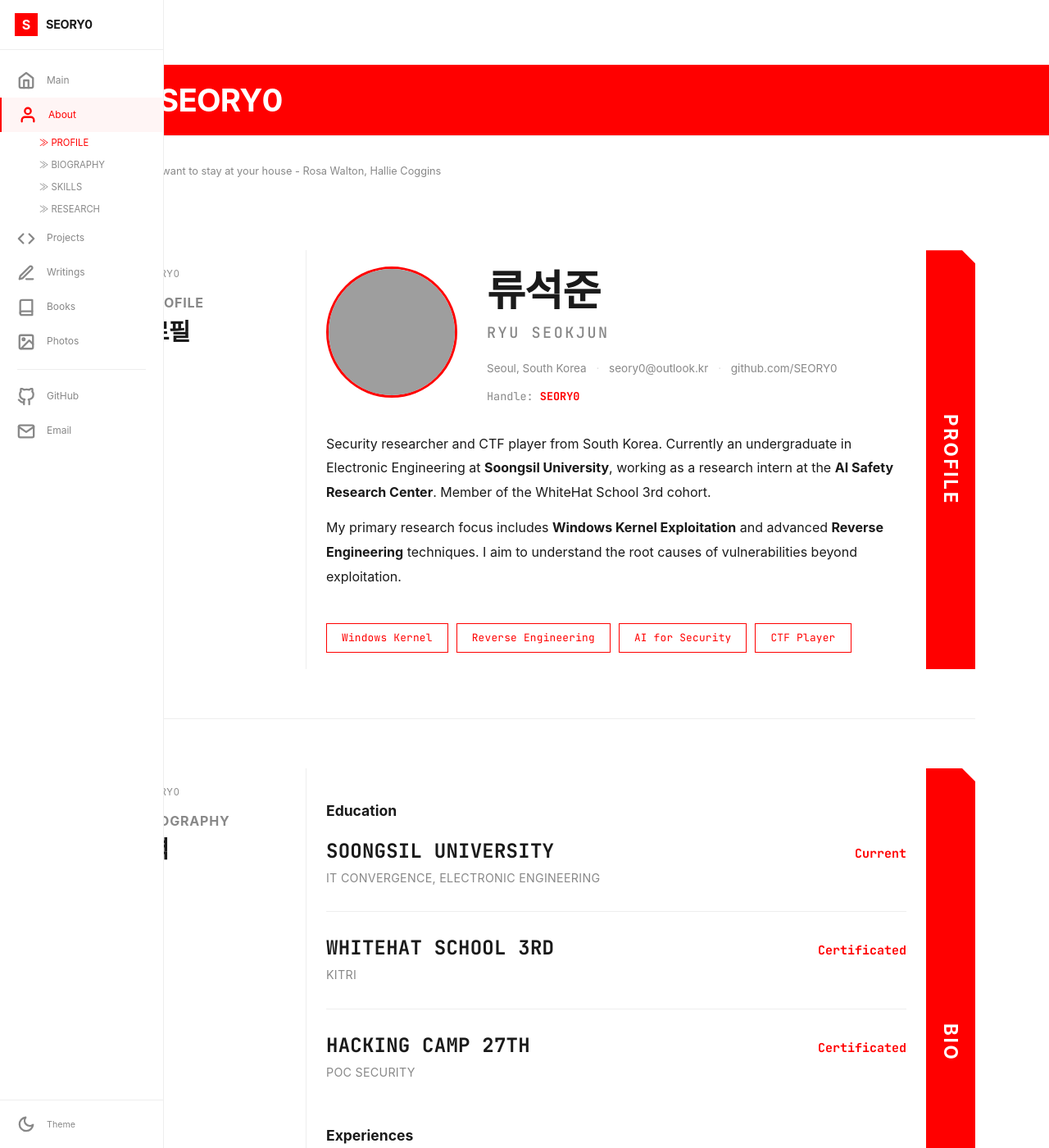
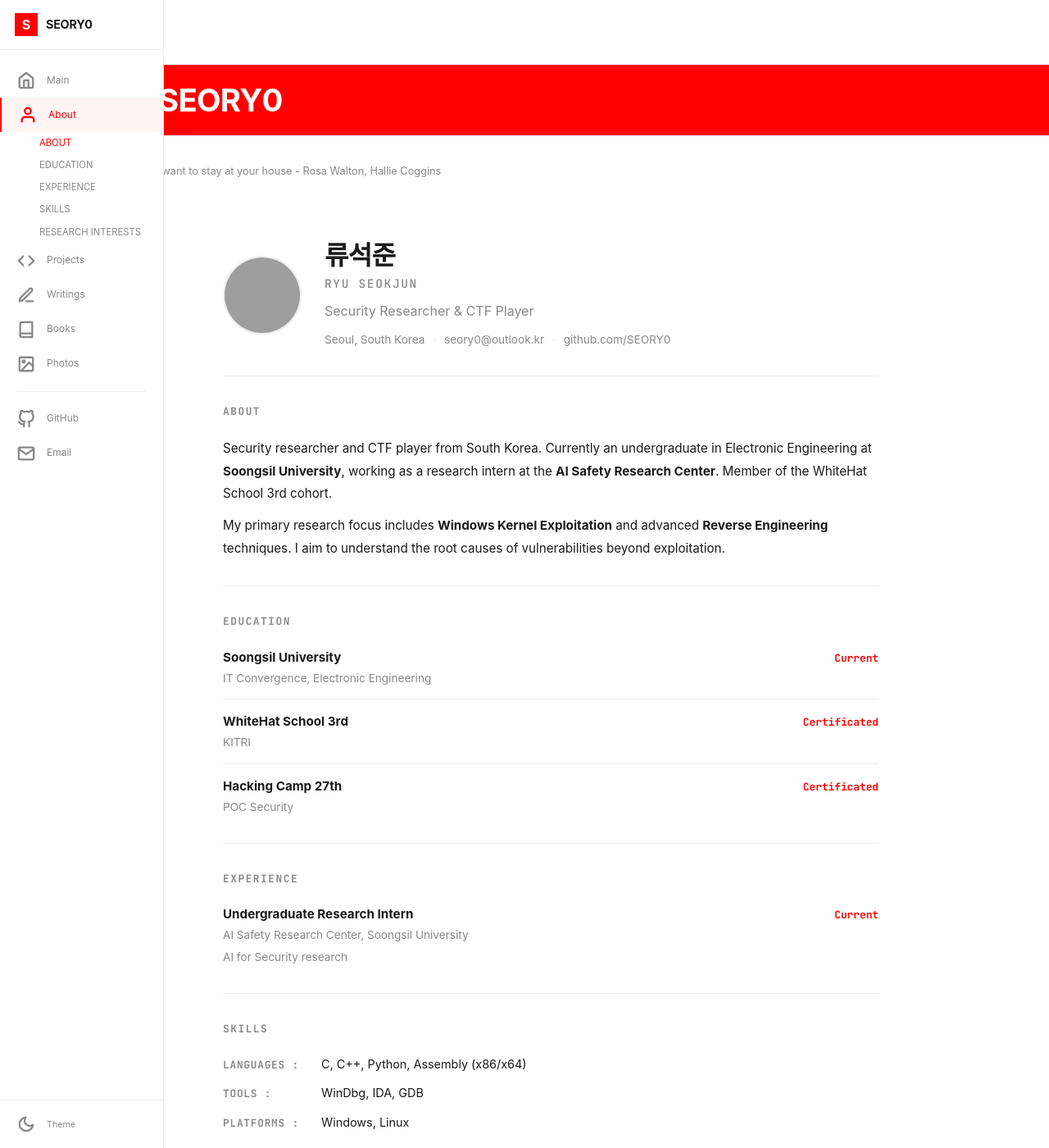
Before and after one commit to SEORY0/SEORY0.github.io, a Jekyll site: the page built from about.html, in a window 1280 px wide and 1400 px high. Shown: the whole window at 82% size. Built offline with Jekyll 4.4.1, drawn with Linux system fonts in a browser that asks for light colours; some web fonts are replaced; some of the changed text lies outside the part shown; grey boxes are pictures that could not be loaded.

Commit message:
refactor: about 페이지를 깔끔한 리스트 형식 레이아웃으로 리디자인
Endfield 3컬럼 그리드 레이아웃을 단일 컬럼 이력서 스타일로 변경하여 가독성 향상

Co-Authored-By: Claude Opus 4.6 (1M context) <noreply@anthropic.com>

```diff
--- a/_sass/_about.scss
+++ b/_sass/_about.scss
@@ -1,83 +1,63 @@
 /* ========================================================================== */
-/* About Page — Resume/Portfolio Style                                        */
+/* About Page — Clean Resume/List Style                                       */
 /* ========================================================================== */
 
-/* Override ef-showcase for about page — wider, more spacious */
-.page-about {
-  .ef-section-inner {
-    grid-template-columns: 200px 1fr 60px;
-  }
-
-  .ef-showcase {
-    padding: 32px 40px;
-  }
-
-  .ef-section {
-    padding: 48px 0;
-  }
-
-  /* Section titles inside showcase */
-  .ef-showcase h3 {
-    font-family: var(--font-body);
-    font-size: 2.2rem;
-    font-weight: 800;
-    margin: 0 0 28px 0;
-    padding-bottom: 16px;
-    border-bottom: 2px solid var(--accent);
-    color: var(--text);
-    letter-spacing: -0.02em;
-  }
+.resume {
+  max-width: 800px;
+  margin: 0 auto;
+  padding: 48px 0;
 }
 
-/* Hero Section */
-.about-hero {
+/* Header */
+.resume-header {
   display: flex;
-  gap: 36px;
-  align-items: flex-start;
-  margin-bottom: 32px;
+  gap: 28px;
+  align-items: center;
 }
 
-.about-hero-photo {
+.resume-avatar {
+  width: 96px;
+  height: 96px;
+  border-radius: 50%;
+  object-fit: cover;
+  border: 2px solid var(--border);
   flex-shrink: 0;
 }
 
-.about-avatar {
-  width: 160px;
-  height: 160px;
-  border-radius: 50%;
-  object-fit: cover;
-  border: 3px solid var(--accent);
-}
-
-.about-hero-info {
+.resume-header-info {
   flex: 1;
   min-width: 0;
 }
 
-.about-name-ko {
-  font-size: 3.2rem;
+.resume-name {
+  font-size: 2rem;
   font-weight: 800;
-  line-height: 1.15;
-  margin: 0 0 6px 0;
+  line-height: 1.2;
+  margin: 0 0 2px 0;
   color: var(--text);
   border: none;
   letter-spacing: -0.02em;
 }
 
-.about-name-en {
+.resume-name-en {
   font-family: var(--font-mono);
-  font-size: 1.15rem;
+  font-size: 0.9rem;
   font-weight: 500;
   text-transform: uppercase;
-  letter-spacing: 0.14em;
+  letter-spacing: 0.12em;
   color: var(--text-muted);
-  margin: 0 0 16px 0;
+  margin: 0 0 8px 0;
 }
 
-.about-contact {
-  font-size: 0.9em;
+.resume-title {
+  font-size: 1rem;
   color: var(--text-muted);
-  line-height: 1.8;
+  margin: 0 0 10px 0;
+}
+
+.resume-contact {
+  font-size: 0.85rem;
+  color: var(--text-muted);
 
   a {
     color: var(--text-muted);
@@ -85,257 +65,172 @@
   }
 }
 
-.about-contact-sep {
-  margin: 0 8px;
+.resume-contact-sep {
+  margin: 0 6px;
   color: var(--border-dark);
 }
 
-.about-handle {
-  font-family: var(--font-mono);
-  font-size: 0.9em;
-  color: var(--text-muted);
-  margin: 10px 0 0 0;
-
-  strong {
-    color: var(--accent);
-  }
+/* Divider */
+.resume-divider {
+  border: none;
+  border-top: 1px solid var(--border);
+  margin: 32px 0;
 }
 
-/* Bio */
-.about-bio {
-  margin-bottom: 28px;
-
-  p {
-    margin: 0 0 14px 0;
-    font-size: 1rem;
-    line-height: 1.85;
-  }
+/* Sections */
+.resume-section-title {
+  font-family: var(--font-mono);
+  font-size: 0.8rem;
+  font-weight: 700;
+  text-transform: uppercase;
+  letter-spacing: 0.12em;
+  color: var(--text-muted);
+  margin: 0 0 20px 0;
+  border: none;
 }
 
-/* Tags */
-.about-tags {
-  display: flex;
-  flex-wrap: wrap;
-  gap: 10px;
+.resume-section p {
+  font-size: 0.95rem;
+  line-height: 1.8;
+  margin: 0 0 12px 0;
+  color: var(--text);
+
+  &:last-child { margin-bottom: 0; }
 }
 
-.about-tag {
-  display: inline-block;
-  padding: 6px 18px;
-  font-size: 0.85em;
-  font-family: var(--font-mono);
-  border: 1px solid var(--accent);
-  color: var(--accent);
-  letter-spacing: 0.02em;
-  transition: background 0.15s, color 0.15s;
-
-  &:hover {
-    background: var(--accent);
-    color: #fff;
-  }
+/* List items */
+.resume-list {
+  list-style: none;
+  margin: 0;
+  padding: 0;
 }
 
-/* ========================================================================== */
-/* Timeline                                                                    */
-/* ========================================================================== */
-
-.timeline {
-  margin-bottom: 32px;
-}
-
-.timeline-entry {
-  padding: 28px 0;
+.resume-item {
+  display: flex;
+  justify-content: space-between;
+  align-items: baseline;
+  padding: 14px 0;
   border-bottom: 1px solid var(--border);
 
   &:first-child { padding-top: 0; }
   &:last-child { border-bottom: none; padding-bottom: 0; }
 }
 
-.timeline-header {
+.resume-item-main {
   display: flex;
-  justify-content: space-between;
-  align-items: baseline;
-  gap: 32px;
+  flex-direction: column;
+  gap: 2px;
+
+  strong {
+    font-size: 0.95rem;
+    color: var(--text);
+  }
 }
 
-.timeline-title {
-  font-family: var(--font-mono);
-  font-size: 1.5rem;
-  font-weight: 800;
-  text-transform: uppercase;
-  margin: 0;
-  color: var(--text);
-  line-height: 1.3;
-  letter-spacing: 0.01em;
+.resume-item-sub {
+  font-size: 0.85rem;
+  color: var(--text-muted);
+  line-height: 1.6;
 }
 
-.timeline-org {
-  display: block;
-  font-size: 0.95em;
+.resume-item-detail {
+  font-size: 0.85rem;
   color: var(--text-muted);
-  margin-top: 6px;
-  text-transform: uppercase;
-  letter-spacing: 0.02em;
+  margin-top: 2px;
 }
 
-.timeline-date {
+.resume-item-date {
   font-family: var(--font-mono);
-  font-size: 1em;
+  font-size: 0.8rem;
   color: var(--accent);
   white-space: nowrap;
   flex-shrink: 0;
+  margin-left: 24px;
   font-weight: 600;
 }
 
-.timeline-details {
-  margin: 14px 0 0 0;
-  padding-left: 20px;
-  list-style: none;
-
-  li {
-    font-size: 0.95em;
-    color: var(--text-muted);
-    line-height: 1.7;
-    padding: 3px 0;
-    &::before {
-      content: "- ";
-    }
-  }
-}
-
-/* ========================================================================== */
-/* Skill Groups                                                                */
-/* ========================================================================== */
-
-.skill-group {
-  margin-bottom: 28px;
-
-  &:last-child { margin-bottom: 0; }
-}
-
-.skill-label {
-  font-family: var(--font-mono);
-  font-size: 0.85em;
-  font-weight: 600;
-  text-transform: uppercase;
-  letter-spacing: 0.1em;
-  color: var(--text-muted);
-  margin: 0 0 14px 0;
-  border: none;
-}
-
-.skill-tags {
+/* Skills */
+.resume-skills {
   display: flex;
-  flex-wrap: wrap;
+  flex-direction: column;
   gap: 12px;
 }
 
-.skill-tag {
-  display: inline-block;
-  padding: 10px 24px;
-  font-size: 1em;
-  border: 1px solid var(--border);
+.resume-skill-row {
+  display: flex;
+  align-items: baseline;
+  font-size: 0.95rem;
   color: var(--text);
-  background: var(--bg);
-  transition: border-color 0.15s, color 0.15s;
-
-  &:hover {
-    border-color: var(--accent);
-    color: var(--accent);
-  }
 }
 
-/* ========================================================================== */
-/* Research Items                                                              */
-/* ========================================================================== */
+.resume-skill-label {
+  font-family: var(--font-mono);
+  font-size: 0.8rem;
+  font-weight: 600;
+  text-transform: uppercase;
+  letter-spacing: 0.06em;
+  color: var(--text-muted);
+  min-width: 120px;
+  flex-shrink: 0;
 
-.research-list {
-  display: flex;
-  flex-direction: column;
+  &::after { content: " :"; }
 }
 
-.research-item {
-  padding: 24px 0;
-  border-bottom: 1px solid var(--border);
-
-  &:first-child { padding-top: 0; }
-  &:last-child { border-bottom: none; padding-bottom: 0; }
-}
-
-.research-title {
-  font-family: var(--font-mono);
-  font-size: 1.3em;
-  font-weight: 700;
-  color: var(--accent);
-  margin: 0;
-  border: none;
-}
-
-.research-desc {
-  font-size: 1em;
-  color: var(--text-muted);
-  margin: 8px 0 0 0;
-  line-height: 1.75;
+.resume-skill-value {
+  font-size: 0.9rem;
+  color: var(--text);
+  line-height: 1.6;
 }
 
 /* ========================================================================== */
 /* Mobile Responsive                                                           */
 /* ========================================================================== */
 
-@media (max-width: 900px) {
-  .page-about {
-    .ef-section-inner {
-      grid-template-columns: 1fr 50px;
-    }
-    .ef-meta { display: none; }
-    .ef-showcase { padding: 24px 20px; }
+@media (max-width: 600px) {
+  .resume {
+    padding: 24px 0;
   }
-}
 
-@media (max-width: 600px) {
-  .about-hero {
+  .resume-header {
     flex-direction: column;
     align-items: center;
     text-align: center;
   }
 
-  .about-avatar {
-    width: 120px;
-    height: 120px;
+  .resume-avatar {
+    width: 80px;
+    height: 80px;
   }
 
-  .about-name-ko {
-    font-size: 2.2rem;
+  .resume-name {
+    font-size: 1.6rem;
   }
 
-  .about-name-en {
-    font-size: 0.95rem;
-  }
-
-  .about-contact {
+  .resume-contact {
     display: flex;
     flex-direction: column;
     gap: 2px;
   }
 
-  .about-contact-sep {
+  .resume-contact-sep {
     display: none;
   }
 
-  .about-tags {
-    justify-content: center;
-  }
-
-  .timeline-header {
+  .resume-item {
     flex-direction: column;
     gap: 4px;
   }
 
-  .timeline-title {
-    font-size: 1rem;
+  .resume-item-date {
+    margin-left: 0;
   }
 
-  .page-about .ef-showcase h3 {
-    font-size: 1.3rem;
+  .resume-skill-row {
+    flex-direction: column;
+    gap: 2px;
+  }
+
+  .resume-skill-label {
+    min-width: auto;
   }
 }
--- a/about.html
+++ b/about.html
@@ -6,36 +6,30 @@ subtitle: "I really want to stay at your house - Rosa Walton, Hallie Coggins"
 show_lastmod: true
 ---
 
-<!-- Section 1: Profile -->
-<section class="ef-section" id="sec-profile">
-  <div class="ef-section-inner">
-    <div class="ef-meta">
-      <span class="ef-section-badge">&#9661; SEORY0</span>
-      <h2 class="ef-section-label" id="Profile"><span class="ef-label-arrow">&#8811;</span> PROFILE</h2>
-      <p class="ef-section-title">프로필</p>
-      <span class="ef-section-indicator">01 / 04</span>
-    </div>
-    <div class="ef-showcase">
+<div class="resume">
 
-      <div class="about-hero">
-        <div class="about-hero-photo">
-          <img src="{{ '/assets/images/profile.jpg' | relative_url }}" alt="SEORY0 프로필 사진" class="about-avatar">
-        </div>
-        <div class="about-hero-info">
-          <h2 class="about-name-ko">류석준</h2>
-          <p class="about-name-en">RYU SEOKJUN</p>
-          <div class="about-contact">
+  <!-- Header -->
+  <header class="resume-header">
+    <img src="{{ '/assets/images/profile.jpg' | relative_url }}" alt="SEORY0 프로필 사진" class="resume-avatar">
+    <div class="resume-header-info">
+      <h2 class="resume-name">류석준</h2>
+      <p class="resume-name-en">RYU SEOKJUN</p>
+      <p class="resume-title">Security Researcher &amp; CTF Player</p>
+      <div class="resume-contact">
         <span>Seoul, South Korea</span>
-            <span class="about-contact-sep">&middot;</span>
+        <span class="resume-contact-sep">&middot;</span>
         <a href="mailto:{{ site.author.email }}">{{ site.author.email }}</a>
-            <span class="about-contact-sep">&middot;</span>
+        <span class="resume-contact-sep">&middot;</span>
         <a href="https://github.com/SEORY0" target="_blank">github.com/SEORY0</a>
       </div>
-          <p class="about-handle">Handle: <strong>SEORY0</strong></p>
     </div>
-      </div>
+  </header>
 
-      <div class="about-bio">
+  <hr class="resume-divider">
+
+  <!-- About -->
+  <section class="resume-section">
+    <h2 class="resume-section-title" id="About">ABOUT</h2>
     <p>
       Security researcher and CTF player from South Korea.
       Currently an undergraduate in Electronic Engineering at <strong>Soongsil University</strong>,
@@ -46,162 +40,101 @@ show_lastmod: true
       My primary research focus includes <strong>Windows Kernel Exploitation</strong> and advanced <strong>Reverse Engineering</strong> techniques.
       I aim to understand the root causes of vulnerabilities beyond exploitation.
     </p>
+  </section>
+
+  <hr class="resume-divider">
+
+  <!-- Education -->
+  <section class="resume-section">
+    <h2 class="resume-section-title" id="Education">EDUCATION</h2>
+    <ul class="resume-list">
+      <li class="resume-item">
+        <div class="resume-item-main">
+          <strong>Soongsil University</strong>
+          <span class="resume-item-sub">IT Convergence, Electronic Engineering</span>
         </div>
+        <span class="resume-item-date">Current</span>
+      </li>
+      <li class="resume-item">
+        <div class="resume-item-main">
+          <strong>WhiteHat School 3rd</strong>
+          <span class="resume-item-sub">KITRI</span>
+        </div>
+        <span class="resume-item-date">Certificated</span>
+      </li>
+      <li class="resume-item">
+        <div class="resume-item-main">
+          <strong>Hacking Camp 27th</strong>
+          <span class="resume-item-sub">POC Security</span>
+        </div>
+        <span class="resume-item-date">Certificated</span>
+      </li>
+    </ul>
+  </section>
 
-      <div class="about-tags">
-        <span class="about-tag">Windows Kernel</span>
-        <span class="about-tag">Reverse Engineering</span>
-        <span class="about-tag">AI for Security</span>
-        <span class="about-tag">CTF Player</span>
+  <hr class="resume-divider">
+
+  <!-- Experience -->
+  <section class="resume-section">
+    <h2 class="resume-section-title" id="Experience">EXPERIENCE</h2>
+    <ul class="resume-list">
+      <li class="resume-item">
+        <div class="resume-item-main">
+          <strong>Undergraduate Research Intern</strong>
+          <span class="resume-item-sub">AI Safety Research Center, Soongsil University</span>
+          <span class="resume-item-detail">AI for Security research</span>
         </div>
+        <span class="resume-item-date">Current</span>
+      </li>
+    </ul>
+  </section>
 
+  <hr class="resume-divider">
+
+  <!-- Skills -->
+  <section class="resume-section">
+    <h2 class="resume-section-title" id="Skills">SKILLS</h2>
+    <div class="resume-skills">
+      <div class="resume-skill-row">
+        <span class="resume-skill-label">Languages</span>
+        <span class="resume-skill-value">C, C++, Python, Assembly (x86/x64)</span>
       </div>
-    <div class="ef-section-bar">
-      <span class="ef-bar-text">PROFILE</span>
+      <div class="resume-skill-row">
+        <span class="resume-skill-label">Tools</span>
+        <span class="resume-skill-value">WinDbg, IDA, GDB</span>
+      </div>
+      <div class="resume-skill-row">
+        <span class="resume-skill-label">Platforms</span>
+        <span class="resume-skill-value">Windows, Linux</span>
       </div>
     </div>
   </section>
 
-<!-- Section 2: Biography + Education + Experiences -->
-<section class="ef-section" id="sec-biography">
-  <div class="ef-section-inner">
-    <div class="ef-meta">
-      <span class="ef-section-badge">&#9661; SEORY0</span>
-      <h2 class="ef-section-label" id="Biography"><span class="ef-label-arrow">&#8811;</span> BIOGRAPHY</h2>
-      <p class="ef-section-title">이력</p>
-      <span class="ef-section-indicator">02 / 04</span>
+  <hr class="resume-divider">
+
+  <!-- Research Interests -->
+  <section class="resume-section">
+    <h2 class="resume-section-title" id="Research_Interests">RESEARCH INTERESTS</h2>
+    <ul class="resume-list">
+      <li class="resume-item">
+        <div class="resume-item-main">
+          <strong>Kernel Exploitation</strong>
+          <span class="resume-item-sub">Focusing on Windows drivers and modern mitigation bypass techniques.</span>
         </div>
-    <div class="ef-showcase">
-
-      <h3 id="Education">Education</h3>
-      <div class="timeline">
-        <div class="timeline-entry">
-          <div class="timeline-header">
-            <div>
-              <h4 class="timeline-title">Soongsil University</h4>
-              <span class="timeline-org">IT Convergence, Electronic Engineering</span>
+      </li>
+      <li class="resume-item">
+        <div class="resume-item-main">
+          <strong>Root Cause Analysis</strong>
+          <span class="resume-item-sub">Deep diving into CVEs to understand the underlying logic errors.</span>
         </div>
-            <span class="timeline-date">Current</span>
+      </li>
+      <li class="resume-item">
+        <div class="resume-item-main">
+          <strong>AI for Security</strong>
+          <span class="resume-item-sub">Developing tools for fuzzing and crash analysis based on AI.</span>
         </div>
-        </div>
-        <div class="timeline-entry">
-          <div class="timeline-header">
-            <div>
-              <h4 class="timeline-title">WhiteHat School 3rd</h4>
-              <span class="timeline-org">KITRI</span>
-            </div>
-            <span class="timeline-date">Certificated</span>
-          </div>
-        </div>
-        <div class="timeline-entry">
-          <div class="timeline-header">
-            <div>
-              <h4 class="timeline-title">Hacking Camp 27th</h4>
-              <span class="timeline-org">POC Security</span>
-            </div>
-            <span class="timeline-date">Certificated</span>
-          </div>
-        </div>
-      </div>
-
-      <h3 id="Experiences">Experiences</h3>
-      <div class="timeline">
-        <div class="timeline-entry">
-          <div class="timeline-header">
-            <div>
-              <h4 class="timeline-title">AI Safety Research Center</h4>
-              <span class="timeline-org">Soongsil University</span>
-            </div>
-            <span class="timeline-date">Current</span>
-          </div>
-          <ul class="timeline-details">
-            <li>Undergraduate Research Intern</li>
-            <li>AI for Security research</li>
+      </li>
     </ul>
-        </div>
-      </div>
+  </section>
 
 </div>
-    <div class="ef-section-bar">
-      <span class="ef-bar-text">BIO</span>
-    </div>
-  </div>
-</section>
-
-<!-- Section 3: Skills -->
-<section class="ef-section" id="sec-skills">
-  <div class="ef-section-inner">
-    <div class="ef-meta">
-      <span class="ef-section-badge">&#9661; SEORY0</span>
-      <h2 class="ef-section-label" id="Skills"><span class="ef-label-arrow">&#8811;</span> SKILLS</h2>
-      <p class="ef-section-title">기술 스택</p>
-      <span class="ef-section-indicator">03 / 04</span>
-    </div>
-    <div class="ef-showcase">
-
-      <div class="skill-group">
-        <h3 class="skill-label">Languages</h3>
-        <div class="skill-tags">
-          <span class="skill-tag">C</span>
-          <span class="skill-tag">C++</span>
-          <span class="skill-tag">Python</span>
-          <span class="skill-tag">Assembly (x86/x64)</span>
-        </div>
-      </div>
-
-      <div class="skill-group">
-        <h3 class="skill-label">Tools</h3>
-        <div class="skill-tags">
-          <span class="skill-tag">WinDbg</span>
-          <span class="skill-tag">IDA</span>
-          <span class="skill-tag">GDB</span>
-        </div>
-      </div>
-
-      <div class="skill-group">
-        <h3 class="skill-label">Platforms</h3>
-        <div class="skill-tags">
-          <span class="skill-tag">Windows</span>
-          <span class="skill-tag">Linux</span>
-        </div>
-      </div>
-
-    </div>
-    <div class="ef-section-bar">
-      <span class="ef-bar-text">SKILLS</span>
-    </div>
-  </div>
-</section>
-
-<!-- Section 4: Research Interests -->
-<section class="ef-section" id="sec-research">
-  <div class="ef-section-inner">
-    <div class="ef-meta">
-      <span class="ef-section-badge">&#9661; SEORY0</span>
-      <h2 class="ef-section-label" id="Research_Interests"><span class="ef-label-arrow">&#8811;</span> RESEARCH</h2>
-      <p class="ef-section-title">연구 분야</p>
-      <span class="ef-section-indicator">04 / 04</span>
-    </div>
-    <div class="ef-showcase">
-
-      <div class="research-list">
-        <div class="research-item">
-          <h3 class="research-title">Kernel Exploitation</h3>
-          <p class="research-desc">Focusing on Windows drivers and modern mitigation bypass techniques.</p>
-        </div>
-        <div class="research-item">
-          <h3 class="research-title">Root Cause Analysis</h3>
-          <p class="research-desc">Deep diving into CVEs to understand the underlying logic errors.</p>
-        </div>
-        <div class="research-item">
-          <h3 class="research-title">AI for Security</h3>
-          <p class="research-desc">Developing tools for fuzzing and crash analysis based on AI.</p>
-        </div>
-      </div>
-
-    </div>
-    <div class="ef-section-bar">
-      <span class="ef-bar-text">RESEARCH</span>
-    </div>
-  </div>
-</section>
```
Lines whose indentation alone changed are shown as unchanged.
